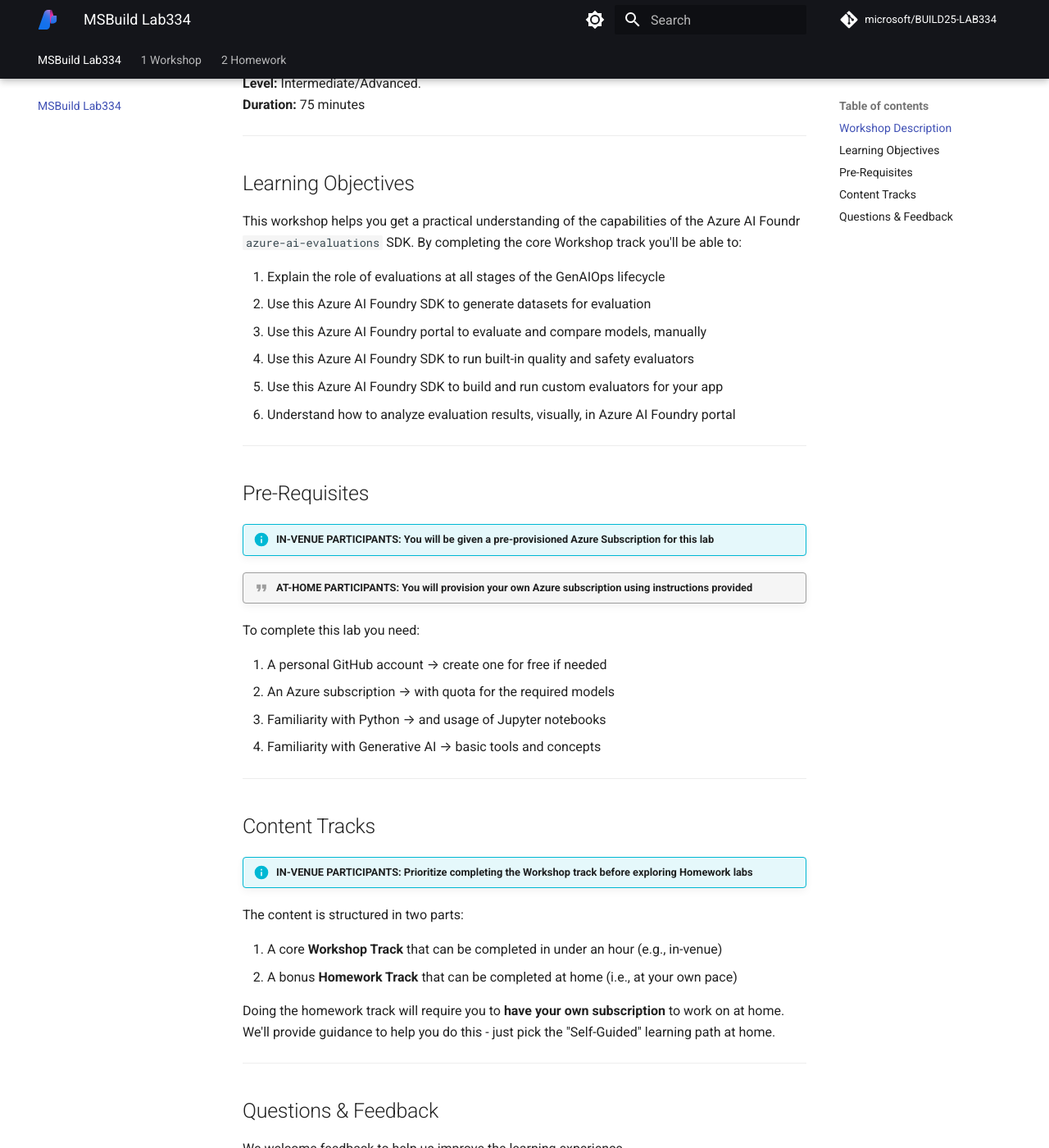
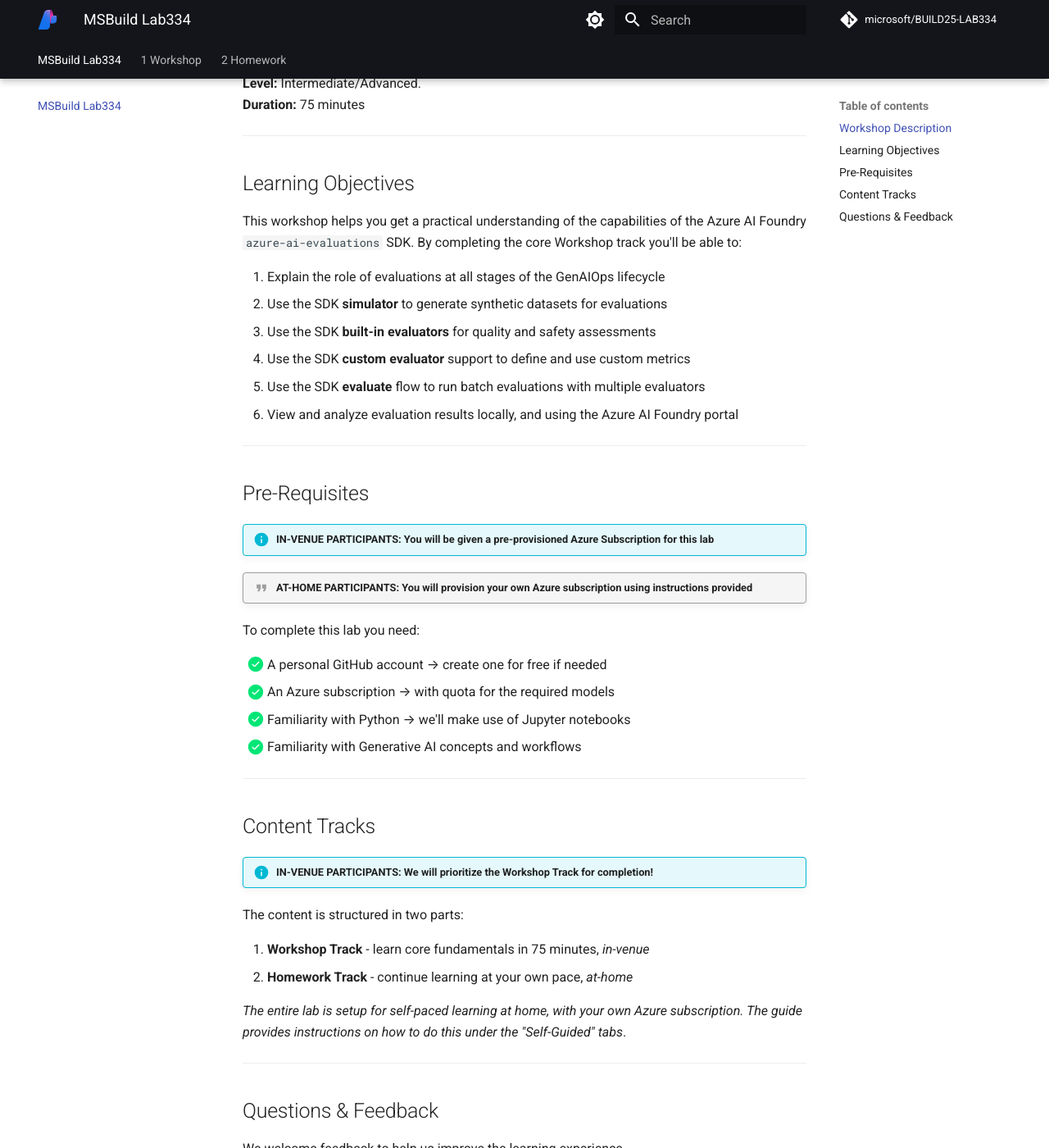
Before and after one commit to nityadev/BUILD25-LAB334, an MkDocs documentation site: the page built from docs/index.md, in a window 1280 px wide and 1400 px high, scrolled down 391 px. Shown: the whole window at 82% size. Built offline with MkDocs 1.6.1 and Material for MkDocs 9.7.7, drawn with Linux system fonts in a browser that asks for light colours; comment, search, counter and statistics services are not loaded.

```diff
--- a/docs/index.md
+++ b/docs/index.md
@@ -18,15 +18,14 @@ In this hands-on workshop, we'll explore the role of evaluations in the GenAIOps
 
 ## Learning Objectives
 
-This workshop helps you get a practical understanding of the capabilities of the Azure AI Foundr `azure-ai-evaluations` SDK. By completing the core Workshop track you'll be able to:
-
+This workshop helps you get a practical understanding of the capabilities of the Azure AI Foundry `azure-ai-evaluations` SDK. By completing the core Workshop track you'll be able to:
 
 1. Explain the role of evaluations at all stages of the GenAIOps lifecycle
-1. Use this Azure AI Foundry SDK to generate datasets for evaluation
-1. Use this Azure AI Foundry portal to evaluate and compare models, manually
-1. Use this Azure AI Foundry SDK to run built-in quality and safety evaluators
-1. Use this Azure AI Foundry SDK to build and run custom evaluators for your app
-1. Understand how to analyze evaluation results, visually, in Azure AI Foundry portal
+1. Use the SDK **simulator** to generate synthetic datasets for evaluations
+1. Use the SDK **built-in evaluators** for quality and safety assessments
+1. Use the SDK **custom evaluator** support to define and use custom metrics
+1. Use the SDK **evaluate** flow to run batch evaluations with multiple evaluators
+1. View and analyze evaluation results locally, and using the Azure AI Foundry portal
 
 ---
 
@@ -38,24 +37,25 @@ This workshop helps you get a practical understanding of the capabilities of the
 
 To complete this lab you need:
 
-1. A personal GitHub account → create one for free if needed
-1. An Azure subscription → with quota for the required models
-1. Familiarity with Python → and usage of Jupyter notebooks
-1. Familiarity with Generative AI → basic tools and concepts
+- [X] A personal GitHub account → create one for free if needed
+- [X] An Azure subscription → with quota for the required models
+- [X] Familiarity with Python → we'll make use of Jupyter notebooks
+- [X] Familiarity with Generative AI concepts and workflows
 
 
 ---
 
 ## Content Tracks
 
-!!! info "IN-VENUE PARTICIPANTS: Prioritize completing the Workshop track before exploring Homework labs"
+!!! info "IN-VENUE PARTICIPANTS: We will prioritize the Workshop Track for completion!"
 
 The content is structured in two parts:
 
-1. A core **Workshop Track** that can be completed in under an hour (e.g., in-venue)
-1. A bonus **Homework Track** that can be completed at home (i.e., at your own pace)
+1. **Workshop Track** - learn core fundamentals in 75 minutes, _in-venue_
+1. **Homework Track** - continue learning at your own pace, _at-home_
 
-Doing the homework track will require you to **have your own subscription** to work on at home.  We'll provide guidance to help you do this - just pick the "Self-Guided" learning path at home.
+_The entire lab is setup for self-paced learning at home, with your own Azure subscription. The guide provides instructions on how to do this under the "Self-Guided" tabs_.
+
 
 ---
 
```
Also changed, not shown: docs/1-Workshop/01-Setup/00.md (+54 -69 lines), docs/1-Workshop/02-Labs/00.md (+35 -0 lines), docs/1-Workshop/02-Labs/04.md (+13 -0 lines), docs/img/screenshots/lab-04-base-model-evals.png (added), docs/img/screenshots/lab-04-base-models-dashboard.png (added), 4 other files.
